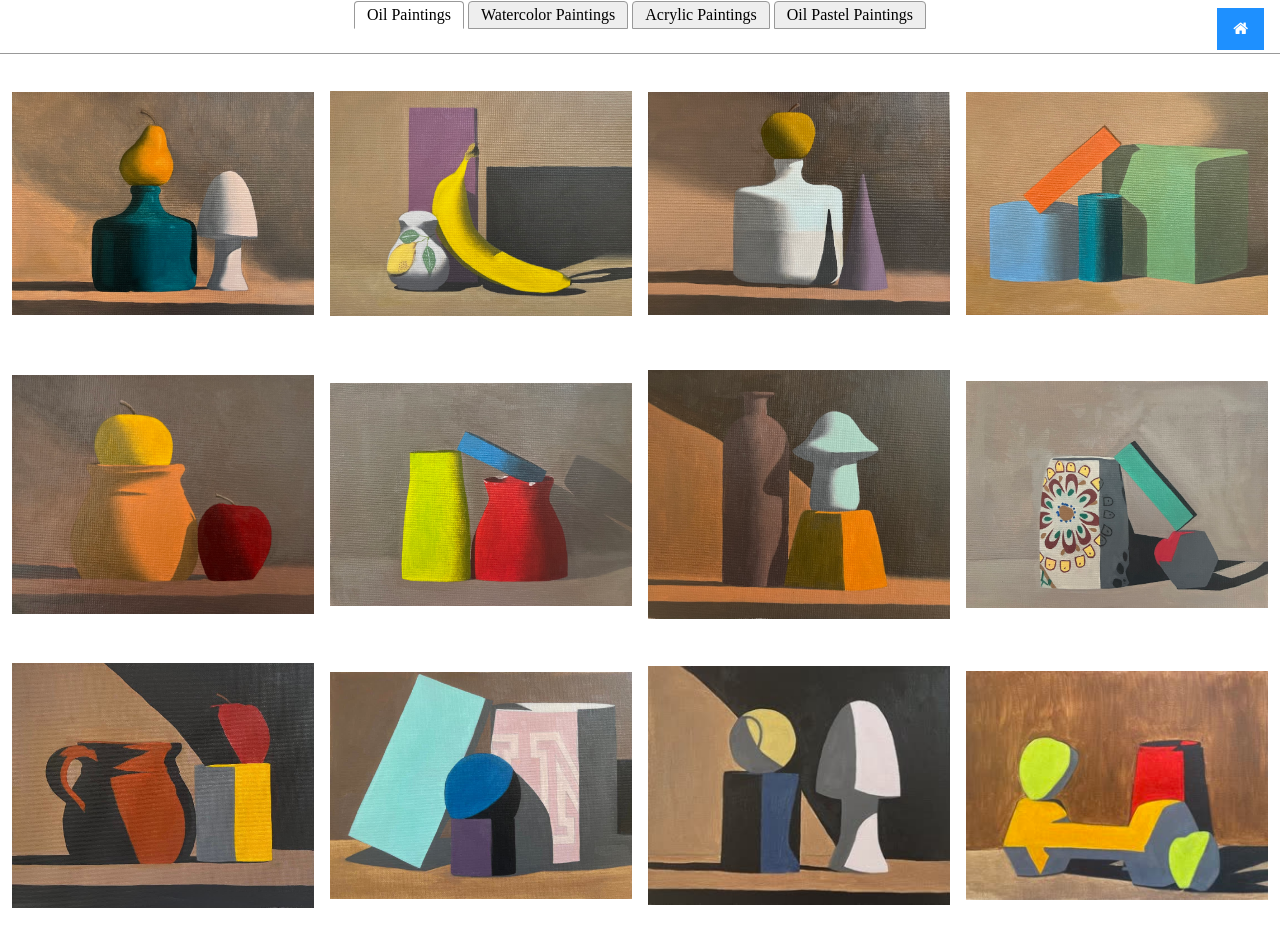
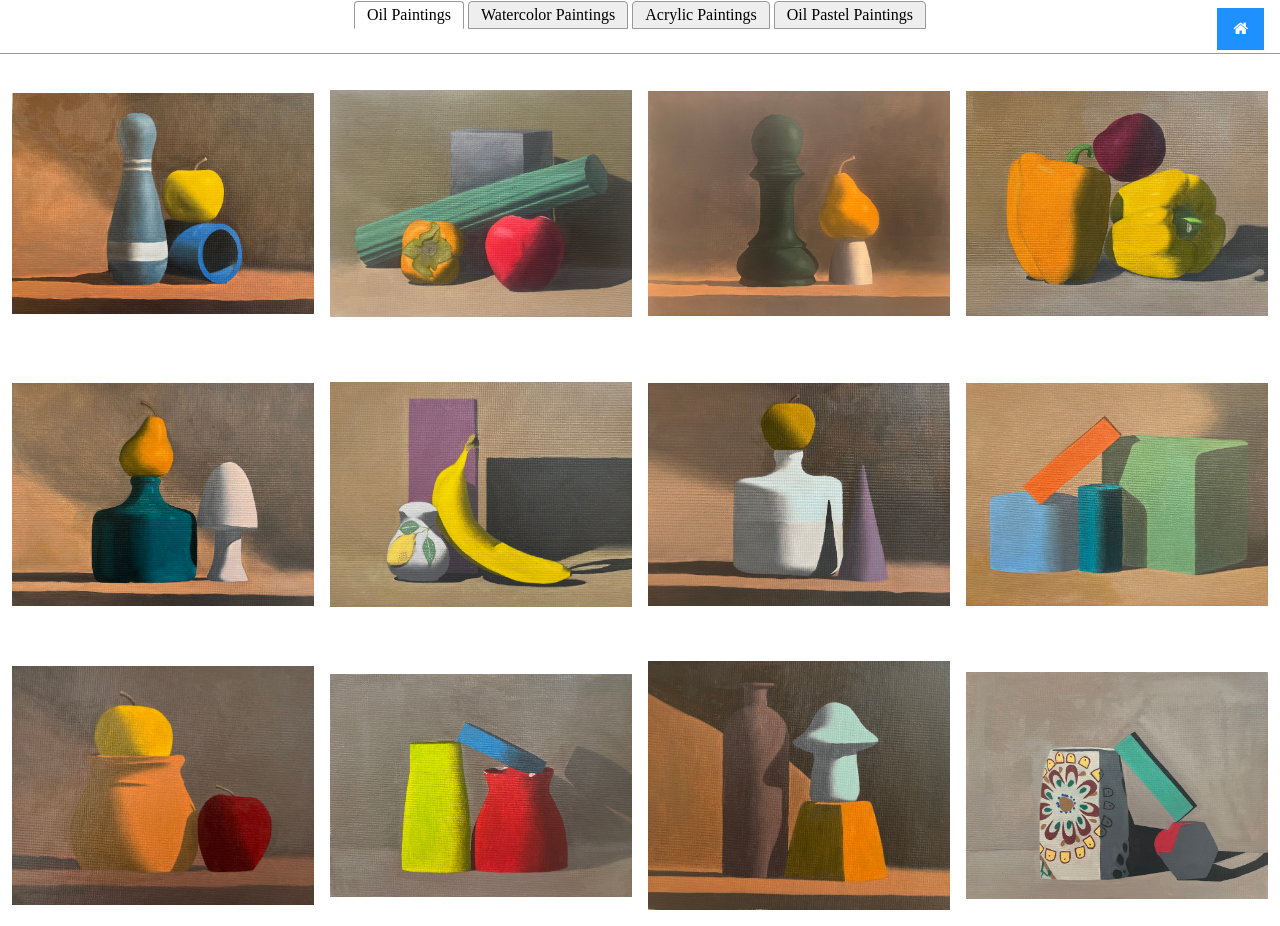
Before and after one commit to sweenamangal/sweenamangal.github.io, a plain HTML site: page 2D.html in a window 1280 px wide. Shown: the top 926 px of the page. Drawn offline with Linux system fonts and the light colour scheme.

Commit message:
more images

```diff
--- a/2D.html
+++ b/2D.html
@@ -30,10 +30,14 @@
 
     <div class = "tab content1">
       <div class = "image-grid">
-        <img src="EA_B3_P13_Small.jpeg" alt="Gallery image 1" class="img">
-        <img src="EA_B3_P12_Small.jpeg" alt="Gallery image 1" class="img">
-        <img src="EA_B3_P11_Small.jpeg" alt="Gallery image 1" class="img">
-        <img src="EA_B3_P10_Small.jpeg" alt="Gallery image 1" class="img">
+        <img src="EA_B3_P17_Small.jpeg" alt="Gallery image 1" class="img">
+        <img src="EA_B3_P16_Small.jpeg" alt="Gallery image 1" class="img">
+        <img src="EA_B3_P15_Small.jpeg" alt="Gallery image 1" class="img">
+        <img src="EA_B3_P14_Small.jpeg" alt="Gallery image 1" class="img">
+          <img src="EA_B3_P13_Small.jpeg" alt="Gallery image 1" class="img">
+          <img src="EA_B3_P12_Small.jpeg" alt="Gallery image 1" class="img">
+          <img src="EA_B3_P11_Small.jpeg" alt="Gallery image 1" class="img">
+          <img src="EA_B3_P10_Small.jpeg" alt="Gallery image 1" class="img">
           <img src="EA_B3_P9_Small.jpeg" alt="Gallery image 1" class="img">
           <img src="EA_B3_P8_Small.jpeg" alt="Gallery image 1" class="img">
           <img src="EA_B3_P7_Small.jpeg" alt="Gallery image 1" class="img">
@@ -89,6 +93,7 @@
     </div>
     <div class = "tab content4">
       <div class = "image-grid">
+        <img src="Oil_P_2_Small.jpeg" alt="Gallery image 4" class="img">
         <img src="Oil_P_1_Small.jpeg" alt="Gallery image 4" class="img">
       </div>
     </div>
```
Also changed, not shown: EA_B3_P14_Small.jpeg (added), EA_B3_P15_Small.jpeg (added), EA_B3_P16_Small.jpeg (added), EA_B3_P17_Small.jpeg (added), Oil_P_2_Small.jpeg (added).
